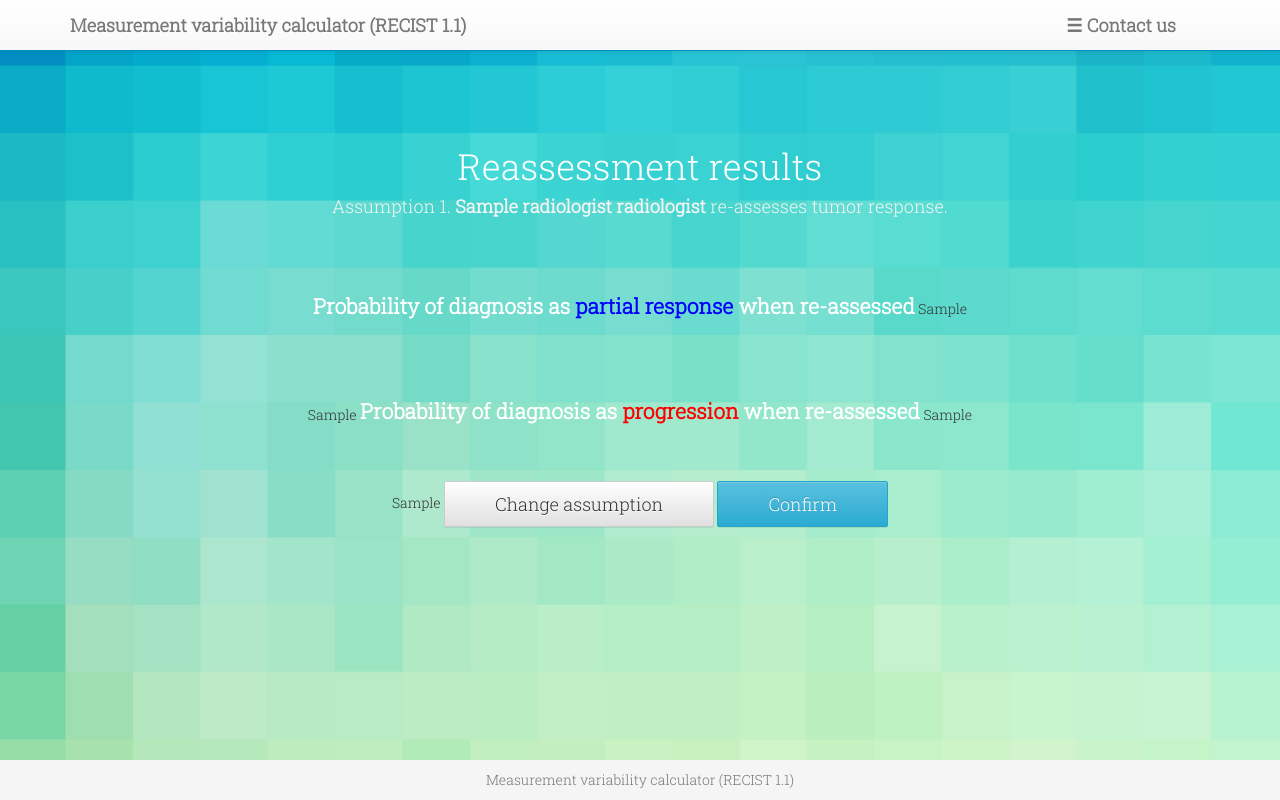
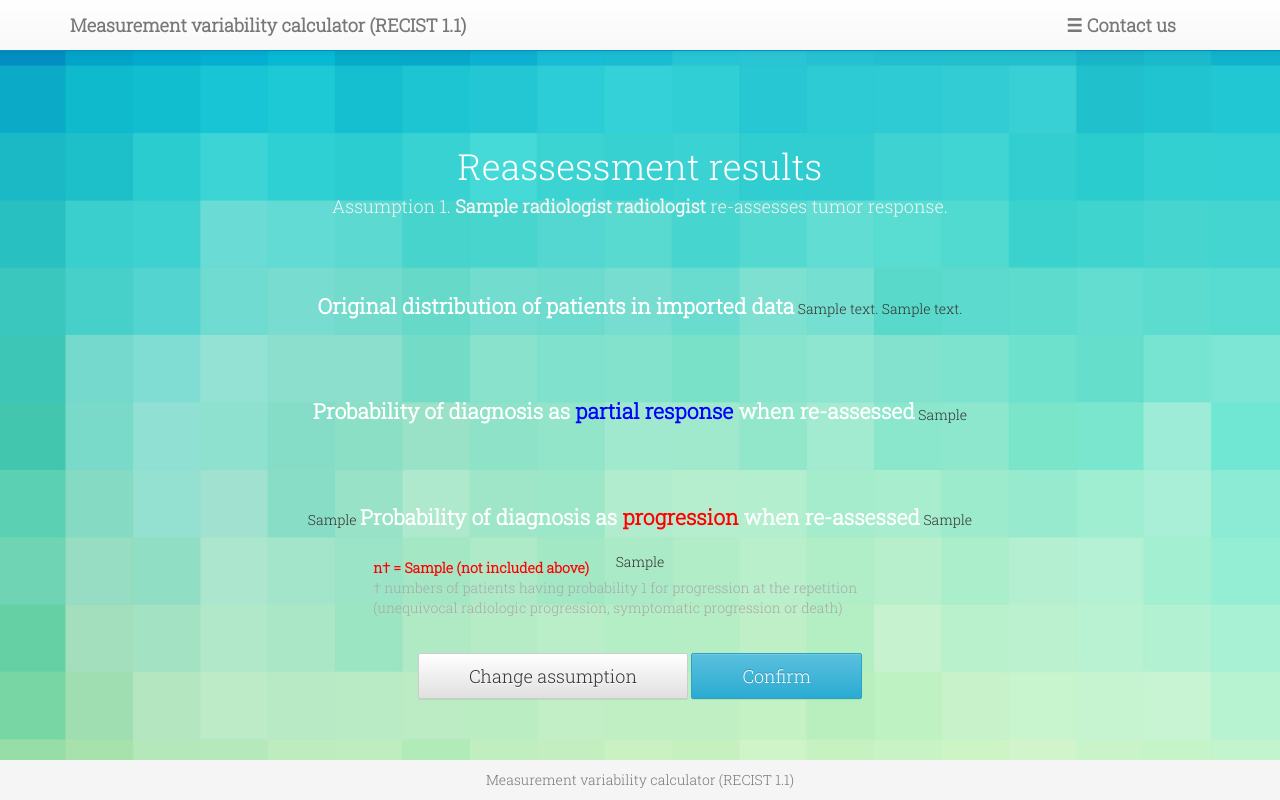
Before and after one commit to repositivator/snucalc, a Django app: template calcmain/templates/calcmain/reassessment_result.html in a window 1280 px wide. Run offline with Django 3.2, Linux system fonts and the light colour scheme; tables that the repository leaves empty hold one stand-in row (values such as "Sample post"); the template is opened without the code that fills it: values that come from a table or form of the project are taken from there, most other values are stand-ins (such as "Sample title", 1, 10 or a date in 2020); parts of the project's set-up code (start-up, migrations or seed data) failed here and were passed over; some libraries are stand-ins or nearby versions.

Commit message:
Changed original waterfall plot's color and added the plot to the reassessment result page

```diff
--- a/calcmain/models.py
+++ b/calcmain/models.py
@@ -9,6 +9,7 @@ class StudyAnalysis(models.Model):
     imported_sheet = models.FileField(upload_to='files/imported_sheets')
     up_patients = models.IntegerField()
     processed_df = PickledObjectField(default="None")
+    sorted_df = PickledObjectField(default="None")
     reassessed_df = PickledObjectField(default="None")
     createdAt = models.DateTimeField(default=timezone.now)
 
--- a/calcmain/static/calcmain/css/style.css
+++ b/calcmain/static/calcmain/css/style.css
@@ -123,8 +123,24 @@ body {
 .graph-quantile {
     margin-bottom: 0;
     text-align: right;
+    margin-top: -2%;
     margin-right: 10%;
+}
+.graph-uppatients {
+    color: red;
+    text-align: left;
     margin-top: -2%;
+    margin-bottom: 0;
+    margin-left: 11%;
+    margin-right: 10%;
+}
+.graph-upmeaning{
+    color: darkgray;
+    text-align: left;
+    margin-top: 0;
+    margin-bottom: 0;
+    margin-left: 11%;
+    margin-right: 10%;
 }
 
 a {
--- a/calcmain/templates/calcmain/reassessment_result.html
+++ b/calcmain/templates/calcmain/reassessment_result.html
@@ -12,6 +12,10 @@
 
     <div class="div-aligncenter div-centered">
 
+        <p class="graph-title">Original distribution of patients in imported data</p>
+        {{ script_summary | safe }}
+        {{ div_summary | safe }}
+
         <p class="graph-title">Probability of diagnosis as <span style="font-weight: bold; color: blue;">partial response</span> when re-assessed</p>
         {{ script_PR | safe }}
         {{ div_PR | safe }}
@@ -20,6 +24,10 @@
         {{ script_Pro | safe }}
         {{ div_Pro | safe }}
 
+        <p class="graph-uppatients"><b>n† = {{ up_patients }} (not included above) </b></p>
+        <p class="graph-upmeaning">† numbers of patients having probability 1 for progression at the repetition <br>(unequivocal radiologic progression, symptomatic progression or death)</p>
+
+
         <a class="btn btn-lg btn-default btn-processed" href="{% url 'calcmain:data_summary' pk=study.pk %}" role="button">Change assumption</a>
         <a class="btn btn-lg btn-info btn-processed" id="loading" href="{% url 'calcmain:final_result' pk=study.pk%}" role="button">Confirm</a>
 
```
Also changed, not shown: calcmain/views.py (+40 -3 lines), calcmain/migrations/0004_studyanalysis_sorted_df.py (added).
